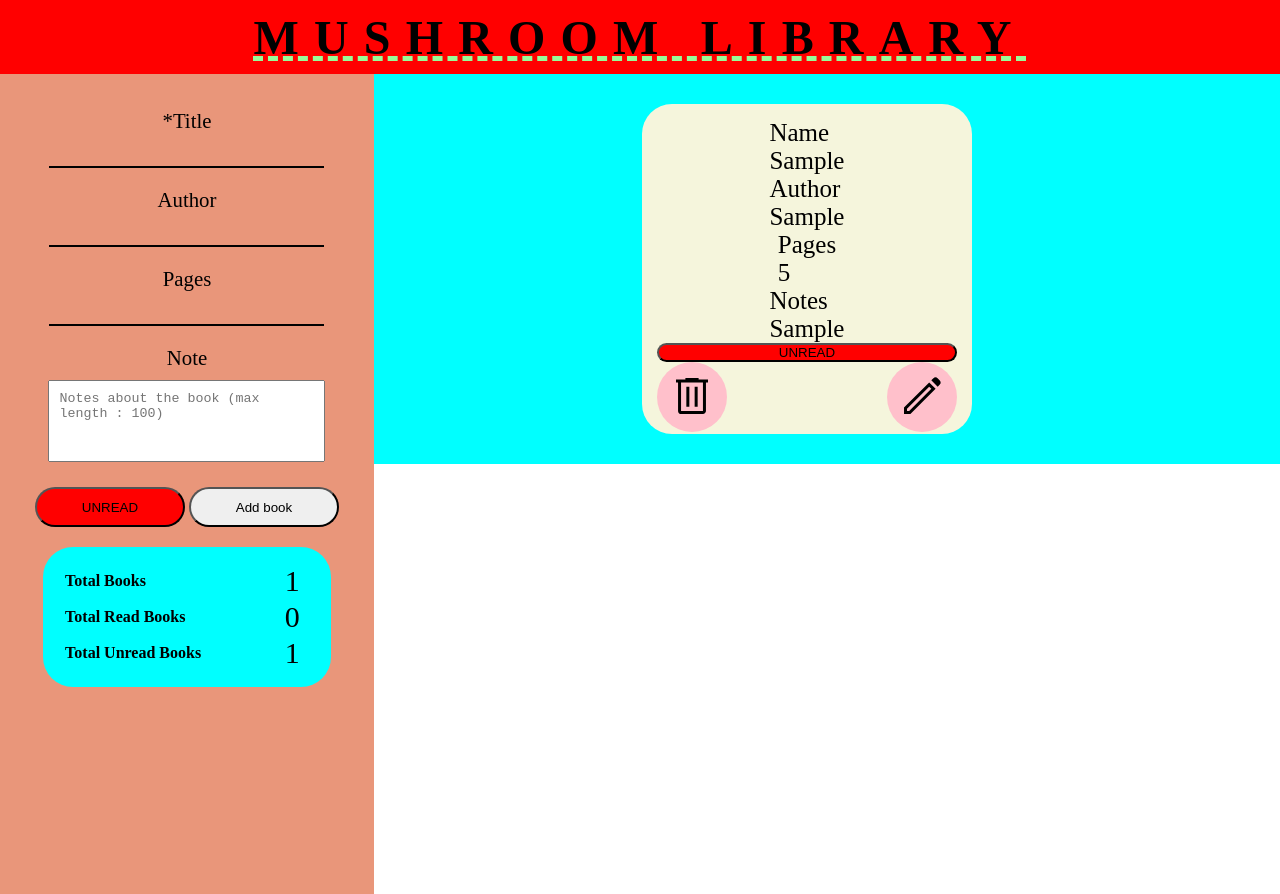
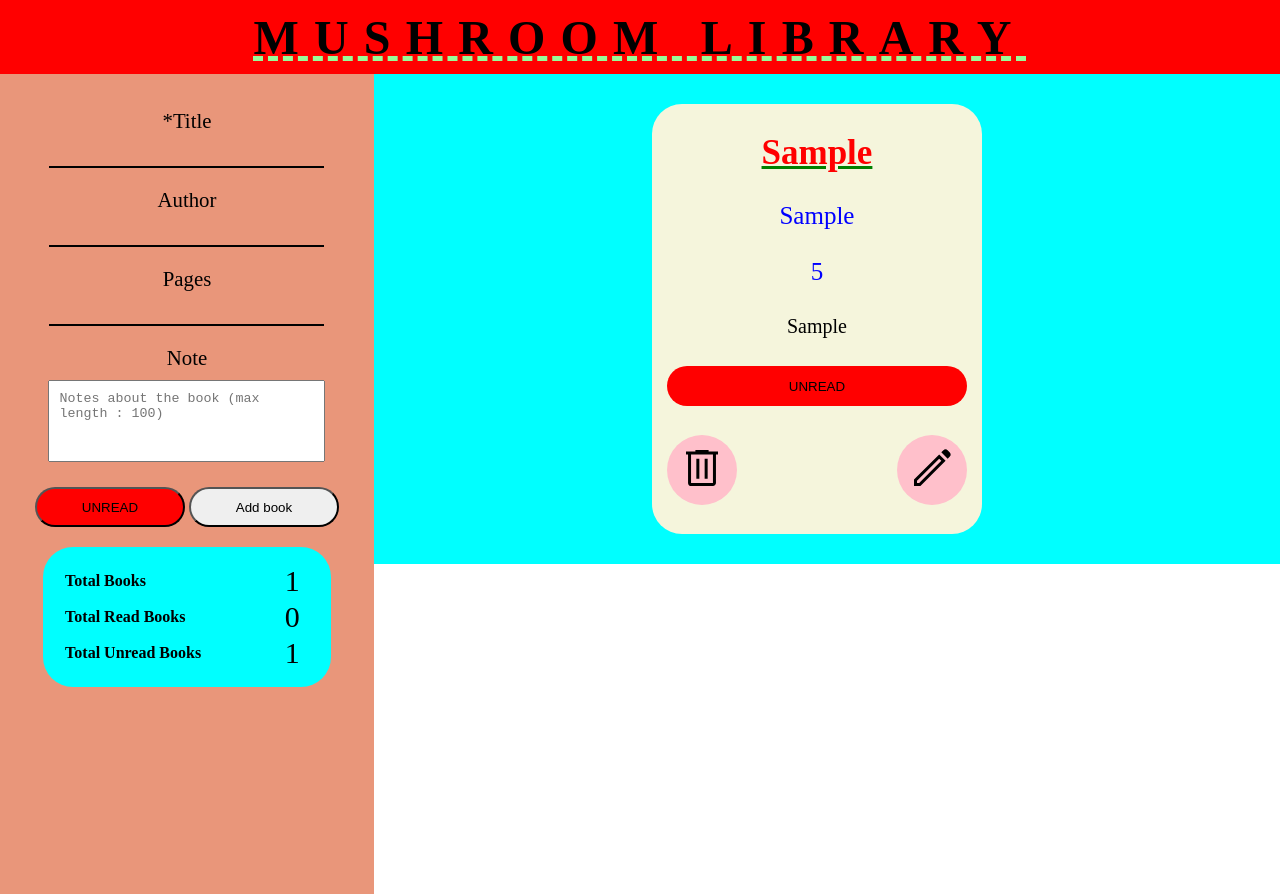
Before and after one commit to noobMushroom/Library, a plain HTML site: page index.html in a window 1280 px wide. Both pictures are taken after typing "Sample", "Sample", "5", "Sample" into the empty fields and a click on the button "Add book". Drawn offline with Linux system fonts and the light colour scheme.

Commit message:
almost done

```diff
--- a/index.html
+++ b/index.html
@@ -18,11 +18,11 @@
             <div class="newBook">
                 <div class="bookName book">
                     <label for="name" class="name">*Title</label>
-                    <input type="text" id='name' name="name" required class="name">
+                    <input maxlength="30" type="text" id='name' name="name" required class="name">
                 </div>
                 <div class="bookAuthor book">
                     <label for="author" class="name">Author</label>
-                    <input type="text" id="author" name="author" required class="name">
+                    <input maxlength="40"  type="text" id="author" name="author" required class="name">
                 </div>
                 <div class="pages book">
                     <label for="pages" class="name">Pages</label>
@@ -63,5 +63,4 @@
         </div>
     </div>
 </body>
-
 </html>
--- a/script.js
+++ b/script.js
@@ -149,9 +149,13 @@ function showBook() {
         const showBookDiv = document.createElement('div');
         show.appendChild(showBookDiv);
         const bookName = document.createElement('div')
+        bookName.classList.add("book_Name")
         const authorName = document.createElement('div')
+        authorName.classList.add("bookDetails")
         const pages = document.createElement('div')
+        pages.classList.add("bookDetails")
         const notes = document.createElement('div')
+        notes.classList.add("bookNotes")
         showBookDiv.appendChild(bookName);
         showBookDiv.appendChild(authorName)
         showBookDiv.appendChild(pages)
@@ -174,10 +178,10 @@ function showBook() {
 
         //*displaying element to the div
 
-        bookName.innerHTML = `Name<br> ${element.name}`
-        authorName.innerHTML = `Author<br> ${element.author}`
-        pages.innerHTML = `Pages<br> ${element.pages}`
-        notes.innerHTML = `Notes<br> ${element.note}`
+        bookName.innerHTML = ` ${element.name}`
+        authorName.innerHTML = `${element.author}`
+        pages.innerHTML = ` ${element.pages}`
+        notes.innerHTML = `${element.note}`
     });
 }
 
--- a/style.css
+++ b/style.css
@@ -49,6 +49,7 @@
     background: none;
     border: none;
     border-bottom: 2px solid black;
+    text-transform: capitalize;
 }
 
 .book {
@@ -100,7 +101,7 @@
 
 .show {
     display: grid;
-    grid-template-columns: auto auto auto;
+    grid-template-columns: auto auto;
     padding: 30px;
     align-items: center;
     justify-content: center;
@@ -112,7 +113,7 @@
     flex-direction: column;
     background-color:beige;
     width: 300px;
-    height: 300px;
+    height: 400px;
     padding: 15px;
     font-size: 25px;
     border-radius: 30px;
@@ -155,6 +156,25 @@
 
 .readBtn{
     width: 100%;
+    outline: none;
+    border: none;
     height: 40px;
     border-radius: 30px;
 }
+
+.bookDetails{
+    color: blue;
+    text-transform: capitalize;
+}
+
+.bookNotes{
+    font-size: 20px;
+}
+
+.book_Name{
+    color: red;
+    text-decoration: underline solid green;
+    text-transform: capitalize;
+    font-size: 35px;
+    font-weight: 900;
+}
```
